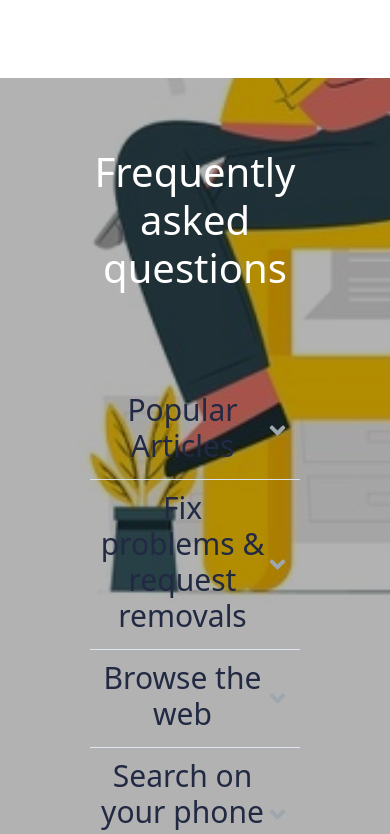
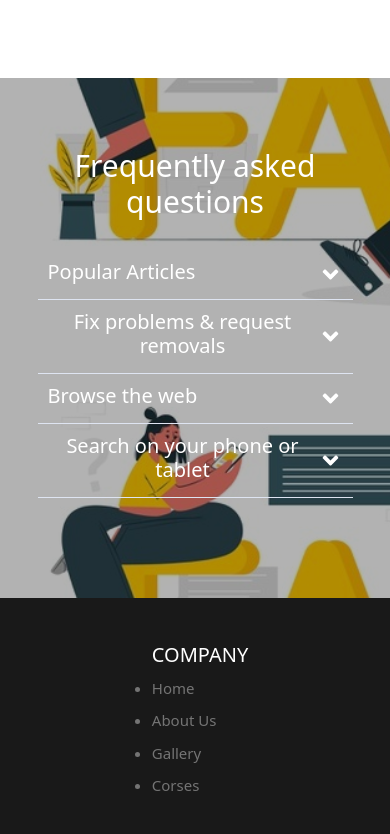
Before and after one commit to Bholu-123/Student-Tutorials, a React (Create React App) app: page / in a window 390 px wide. Shown: the part 6420-7254 px from the top of the page. Built offline with nearby package versions, Linux system fonts and the light colour scheme; grey boxes are pictures that could not be loaded.

Commit message:
change styles

```diff
--- a/src/Components/Faq.js
+++ b/src/Components/Faq.js
@@ -52,11 +52,11 @@ const Faq = (props) => {
       <div className="faq-container">
         <h2 className="faq-heading">Frequently asked questions</h2>
         {/* <Searchbar onSearchChange={handleSearchChange} /> */}
-        <section className="faq">
+        <div className="faq">
           {searchResults.map((item) => (
             <Question question={item.question} answer={item.answer} />
           ))}
-        </section>
+        </div>
       </div>
     </div>
   );
--- a/src/Style/Faq.css
+++ b/src/Style/Faq.css
@@ -91,11 +91,12 @@
 
 .question h3{
     font-size: 3rem;
+    color: #fff;
 }
 .question svg {
   width: 2.5rem;
   height: 2.5rem;
-  fill: #9EA6AE;
+  fill: #fff;
   transition: .5s linear;
   -webkit-transition: .5s linear;
   -moz-transition: .5s linear;
@@ -139,6 +140,8 @@ button:focus {
 .answer.active p{
     font-size: 2rem;
     color: white;
+    height: 100px;
+    overflow: auto;
 }
 @keyframes slidein {
   from {
@@ -150,3 +153,27 @@ button:focus {
     transform: translateY(0%);
   }
 }
+
+@media(max-width:850px){
+    .faq-container{
+        width: 90%;
+    }
+
+    .faq-container h2{
+        font-size: 3rem;
+    }
+
+    .answer.active p{
+        font-size: 1.5rem;
+    }
+
+    .question h3{
+        font-size: 2rem;
+    }
+}
+
+@media(max-width: 470px){
+    .faq-container{
+        width: 100vw;
+    }
+}
```
